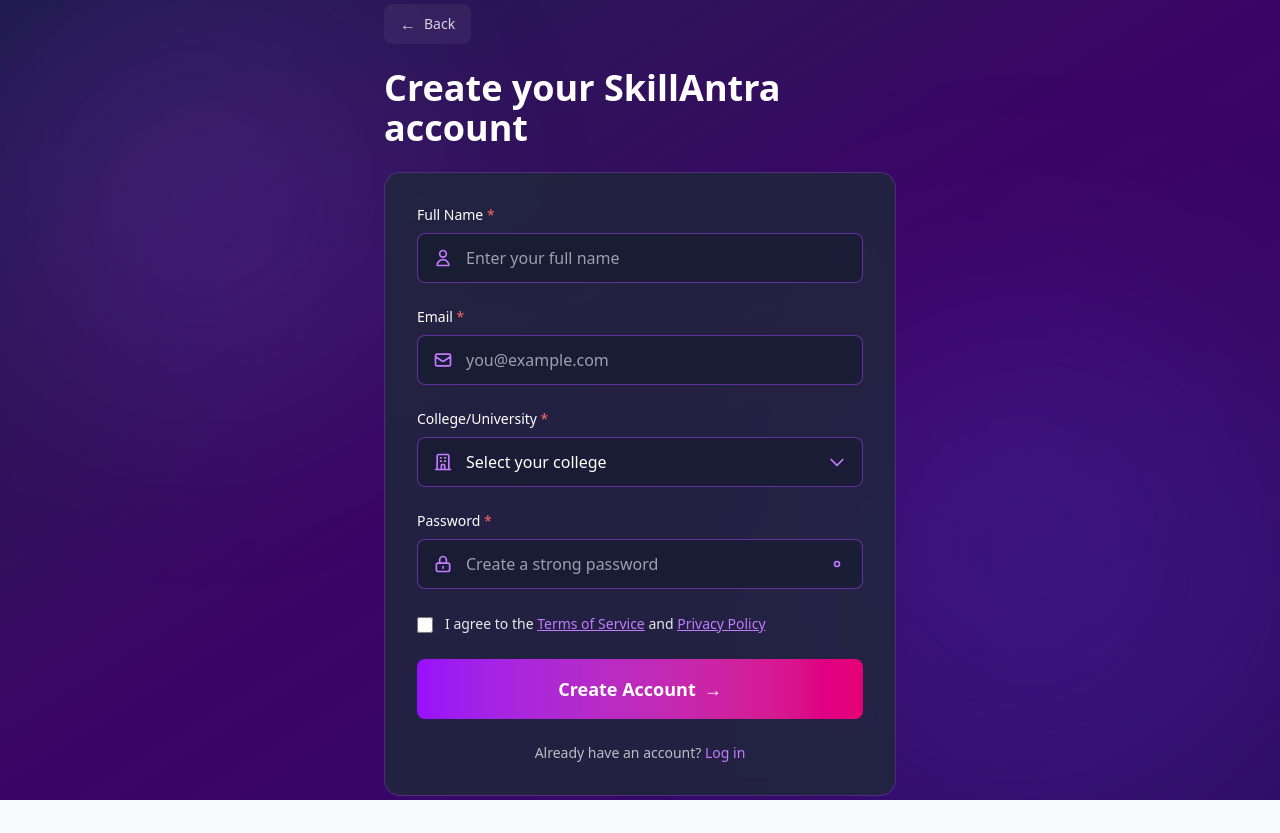
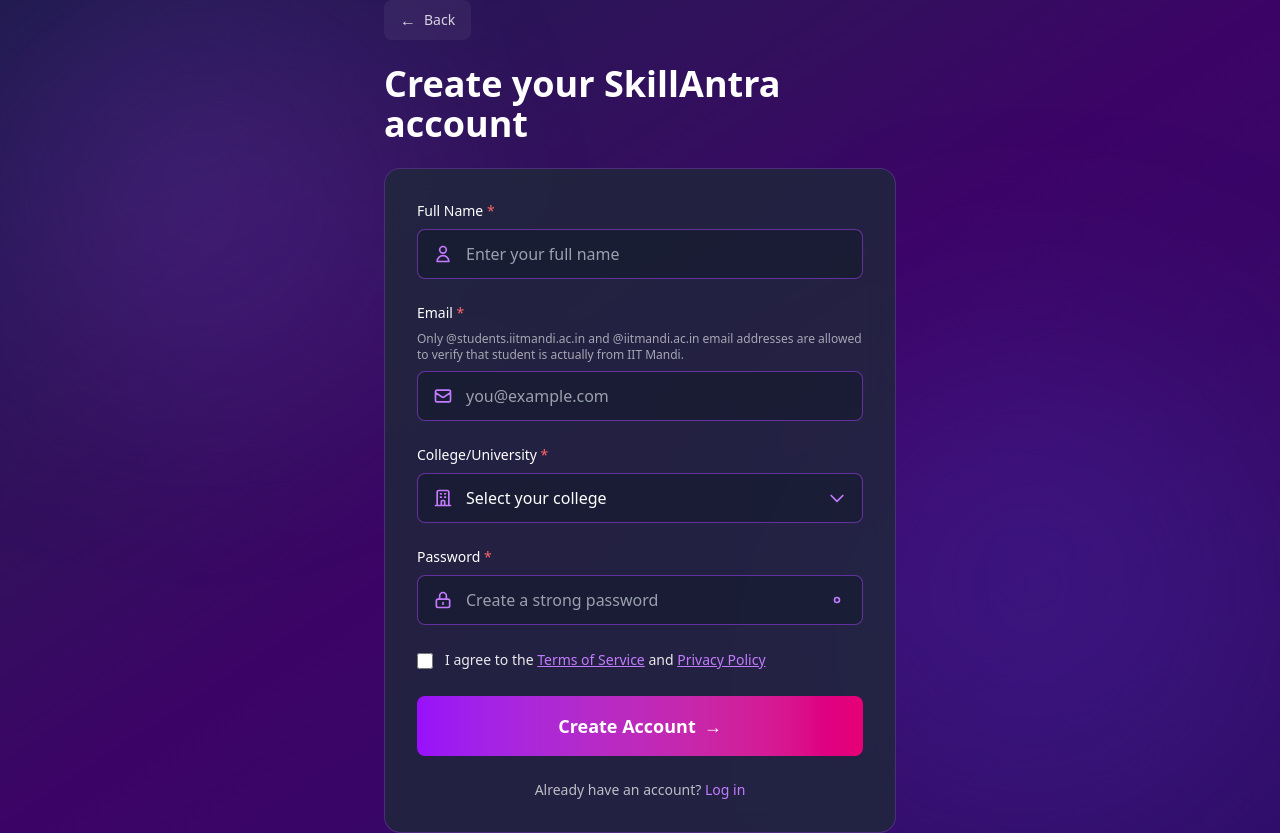
Before and after one commit to atharvabekanalkar7/skillantra, a Next.js app: page /signup in a window 1280 px wide. Before the commit the page ends 800 px from the top, so only its background shows below. Built offline with nearby package versions, Linux system fonts and the light colour scheme; no server answers.

Commit message:
college email sso

```diff
--- a/src/app/api/auth/signup/route.ts
+++ b/src/app/api/auth/signup/route.ts
@@ -1,7 +1,7 @@
 import { NextResponse } from "next/server";
 import { createClient } from "@/lib/supabase/server";
 import { createAuthError, AuthErrorCode } from "@/lib/auth-errors";
-import { isValidEmail, isValidPassword } from "@/lib/auth-utils";
+import { isValidEmail, isValidPassword, isValidIITMandiEmail } from "@/lib/auth-utils";
 
 export async function POST(request: Request) {
   try {
@@ -37,6 +37,17 @@
         createAuthError(
           AuthErrorCode.INVALID_EMAIL,
           "Invalid email format"
+        ),
+        { status: 400 }
+      );
+    }
+
+    // Validate IIT Mandi email domain
+    if (!isValidIITMandiEmail(email)) {
+      return NextResponse.json(
+        createAuthError(
+          AuthErrorCode.INVALID_EMAIL,
+          "Only @students.iitmandi.ac.in and @iitmandi.ac.in email addresses are allowed to verify that student is actually from IIT Mandi."
         ),
         { status: 400 }
       );
--- a/src/components/AuthForm.tsx
+++ b/src/components/AuthForm.tsx
@@ -104,6 +104,17 @@
 
       if (!college || college.trim().length === 0) {
         setError('Please select a college');
+        setLoading(false);
+        return;
+      }
+
+      // Validate IIT Mandi email domain
+      const normalizedEmail = email.toLowerCase().trim();
+      const allowedDomains = ['@students.iitmandi.ac.in', '@iitmandi.ac.in'];
+      const isValidDomain = allowedDomains.some(domain => normalizedEmail.endsWith(domain));
+
+      if (email && !isValidDomain) {
+        setError('Only @students.iitmandi.ac.in and @iitmandi.ac.in email addresses are allowed to verify that student is actually from IIT Mandi.');
         setLoading(false);
         return;
       }
@@ -394,6 +405,11 @@
               <label htmlFor="email" className="block text-sm font-medium text-white mb-2">
                 Email <span className="text-red-400">*</span>
               </label>
+              {mode === 'signup' && (
+                <p className="text-xs text-white/60 mb-2">
+                  Only @students.iitmandi.ac.in and @iitmandi.ac.in email addresses are allowed to verify that student is actually from IIT Mandi.
+                </p>
+              )}
               <div className="relative">
                 <div className="absolute left-4 top-1/2 -translate-y-1/2 text-purple-400">
                   <svg className="w-5 h-5" fill="none" stroke="currentColor" viewBox="0 0 24 24">
--- a/src/lib/auth-utils.ts
+++ b/src/lib/auth-utils.ts
@@ -76,6 +76,16 @@
 export function isValidEmail(email: string): boolean {
   const emailRegex = /^[^\s@]+@[^\s@]+\.[^\s@]+$/;
   return emailRegex.test(email);
+}
+
+/**
+ * Validate IIT Mandi email domain
+ * Only allows @students.iitmandi.ac.in and @iitmandi.ac.in
+ */
+export function isValidIITMandiEmail(email: string): boolean {
+  const normalizedEmail = email.toLowerCase().trim();
+  const allowedDomains = ['@students.iitmandi.ac.in', '@iitmandi.ac.in'];
+  return allowedDomains.some(domain => normalizedEmail.endsWith(domain));
 }
 
 /**
```
